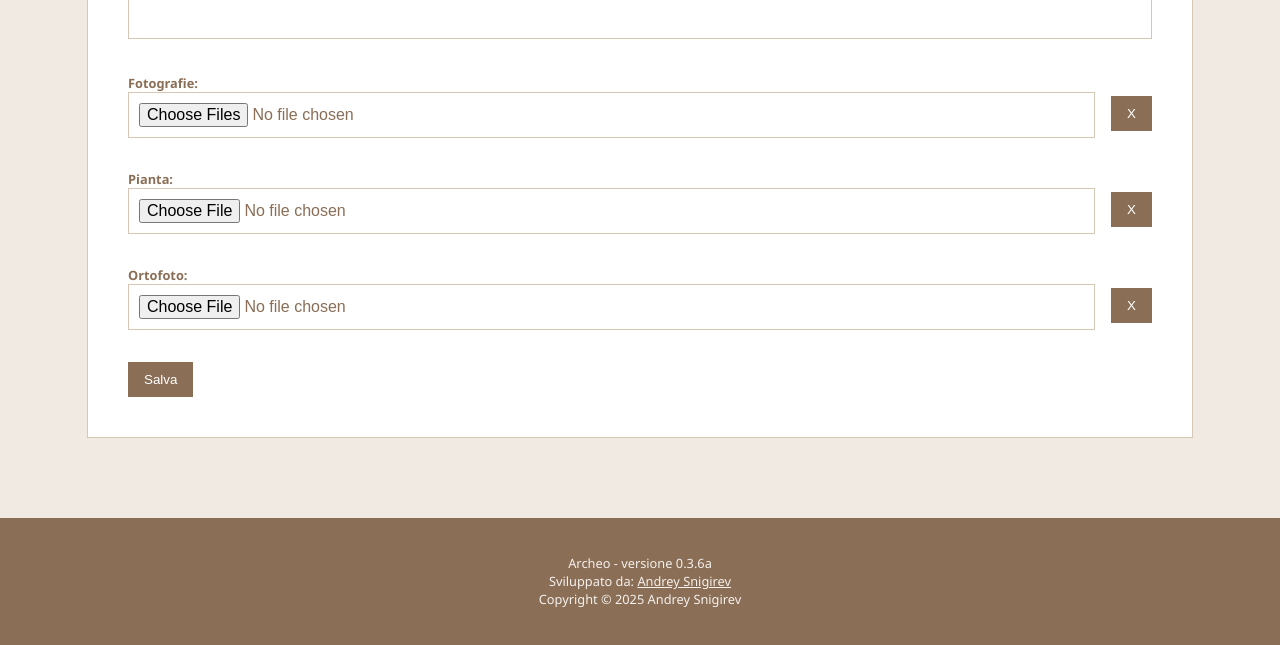
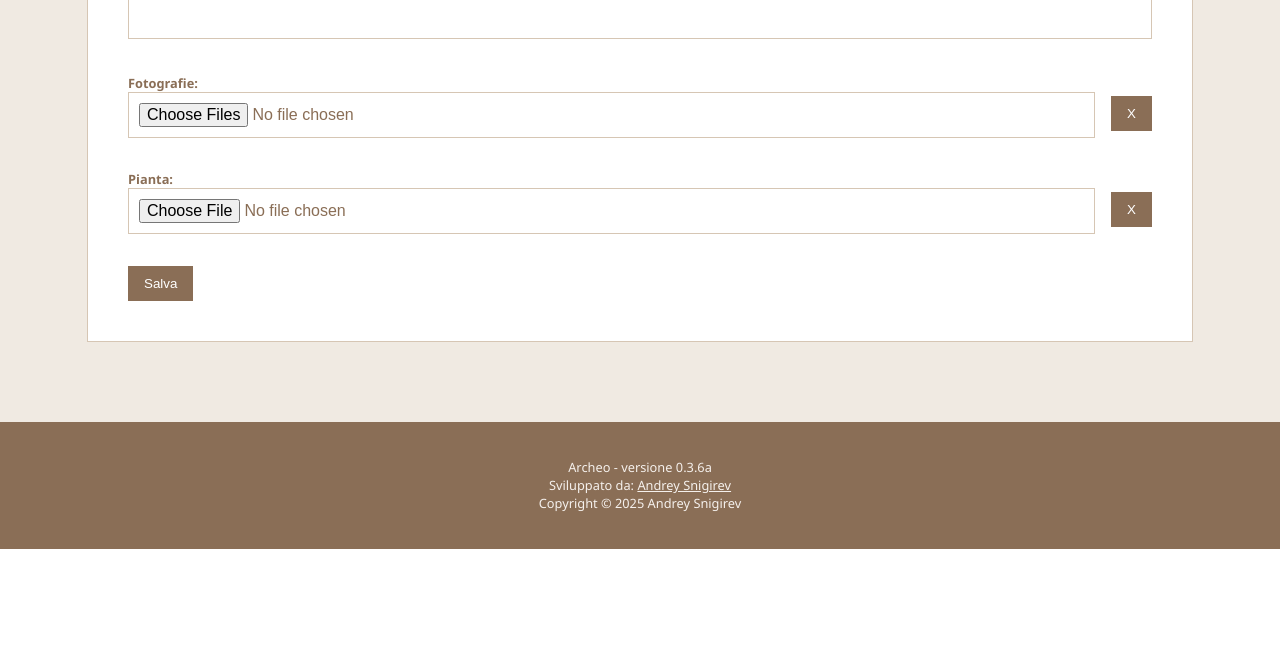
Before and after one commit to e4ld3rs0n/archeo, a Flask app: page /crea/us in a window 1280 px wide. Shown: the part 1923-2568 px from the top of the page. After the commit the page ends 2472 px from the top, so only its background shows below. Run offline with Flask 3, Linux system fonts and the light colour scheme; data that the repository does not hold is empty.

Commit message:
chore: removed old ortofoto references from routes and views

```diff
--- a/app/routes/create.py
+++ b/app/routes/create.py
@@ -157,16 +157,6 @@ def nuova_scheda_us():
                 flash(f"Errore nel caricamento della pianta: {str(e)}", "error")
                 pianta_filename = None
 
-            ortofoto = request.files.get("ortofoto")
-            ortofoto_filename = secure_filename(f"{uuid.uuid4().hex}{os.path.splitext(ortofoto.filename)[1]}")
-            ortofoto_path = os.path.join(app.config["UPLOAD_FOLDER"], ortofoto_filename)
-
-            try:
-                ortofoto.save(ortofoto_path)
-            except Exception as e:
-                flash(f"Errore nel caricamento dell'ortofoto: {str(e)}", "error")
-                ortofoto_filename = None
-
             new_scheda = SchedaUS(
                 num_us = unique_num_us,
                 id_responsabile = request.form.get("id_responsabile"),
@@ -194,8 +184,7 @@ def nuova_scheda_us():
                 stato_conservazione = request.form.get("stato_conservazione"),
                 def_e_pos = request.form.get("def_e_pos"),
                 criteri_distinzione = request.form.get("criteri_distinzione"),
-                pianta_filename = pianta_filename,
-                ortofoto_filename = ortofoto_filename
+                pianta_filename = pianta_filename
             )
 
             db.session.add(new_scheda)
--- a/app/templates/create/nuova_scheda.html
+++ b/app/templates/create/nuova_scheda.html
@@ -126,11 +126,6 @@
                 <button class="form-button" type="button" onclick="clearFiles('pianta')">X</button>
             </div><!-- form-widget-group -->
 
-            <div class="form-widget-group">
-                <label>Ortofoto: <input type="file" name="ortofoto"></label>
-                <button class="form-button" type="button" onclick="clearFiles('ortofoto')">X</button>
-            </div><!-- form-widget-group -->
-
             <button type="submit">Salva</button>
         </form>
     </div>
```
Also changed, not shown: app/templates/view/scheda_us.html (+0 -17 lines).
